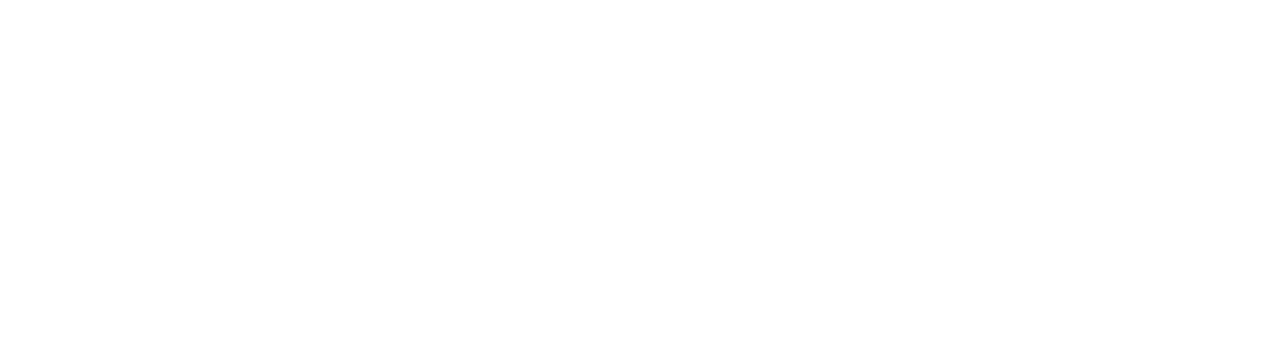
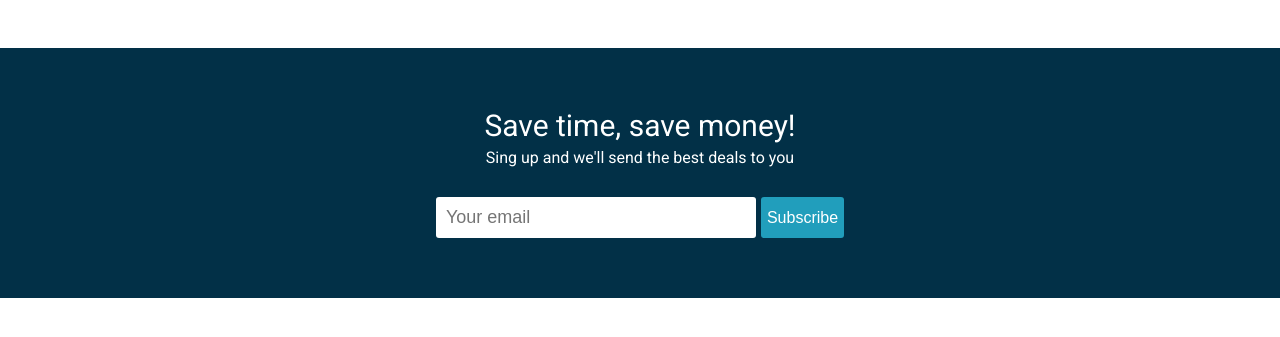
Before and after one commit to mladenovic-13/booking-app, a React (Create React App) app: page / in a window 1280 px wide. Shown: the part 1693-2030 px from the top of the page. Before the commit the page ends 1691 px from the top, so only its background shows below. Built offline with nearby package versions, Linux system fonts and the light colour scheme.

Commit message:
Mail subsciption component

```diff
--- a/src/components/Featured.tsx
+++ b/src/components/Featured.tsx
@@ -81,7 +81,7 @@
     width: 500px;
     height: 250px;
     object-fit: cover;
-    border-radius: 20px;
+    border-radius: 3px;
   }
 `;
 
--- /dev/null
+++ b/src/components/MailList.tsx
@@ -0,0 +1,67 @@
+import React from "react";
+import styled from "styled-components";
+
+const MailList = () => {
+  return (
+    <Mail>
+      <Container>
+        <h1 className="title">Save time, save money!</h1>
+        <p className="desc">Sing up and we'll send the best deals to you</p>
+        <InputForm>
+          <input placeholder="Your email" type="text" className="input" />
+          <button className="inputBtn">Subscribe</button>
+        </InputForm>
+      </Container>
+    </Mail>
+  );
+};
+
+const Mail = styled.div`
+  display: flex;
+  justify-content: center;
+  background-color: ${(props: any) => props.theme.color["primary-dark"]};
+  color: white;
+  height: 150px;
+  padding: 50px 0;
+  margin: 50px 0;
+`;
+const Container = styled.div`
+  width: 100%;
+  max-width: 1024px;
+  display: flex;
+  flex-direction: column;
+  align-items: center;
+  justify-content: center;
+  .title {
+    font-size: 30px;
+    font-weight: 400;
+    margin: 0;
+    margin-bottom: 5px;
+  }
+  .desc {
+    margin: 0;
+    margin-bottom: 30px;
+  }
+`;
+const InputForm = styled.form`
+  display: flex;
+  gap: 5px;
+  .input {
+    font-size: 18px;
+    border: none;
+    padding: 10px;
+    border-radius: 3px;
+    width: 300px;
+  }
+  .inputBtn {
+    background-color: ${(props: any) => props.theme.color["primary-light"]};
+    /* color: ${(props: any) => props.theme.color["primary-dark"]}; */
+    color: white;
+    border: none;
+    border-radius: 3px;
+    font-size: 16px;
+    font-weight: 400;
+  }
+`;
+
+export default MailList;
--- a/src/components/PropertyList.tsx
+++ b/src/components/PropertyList.tsx
@@ -66,7 +66,7 @@
   img {
     width: 100%;
     object-fit: cover;
-    border-radius: 10px;
+    border-radius: 3px;
   }
   h2 {
     margin: 0;
--- a/src/pages/home/Home.tsx
+++ b/src/pages/home/Home.tsx
@@ -3,6 +3,7 @@
 import Featured from "../../components/Featured";
 import FeaturedHotels from "../../components/FeaturedHotels";
 import Header from "../../components/Header";
+import MailList from "../../components/MailList";
 import Navbar from "../../components/Navbar";
 import PropertyList from "../../components/PropertyList";
 
@@ -16,6 +17,7 @@
         <Featured />
         <PropertyList />
       </HomeContainer>
+      <MailList />
     </div>
   );
 };
```
